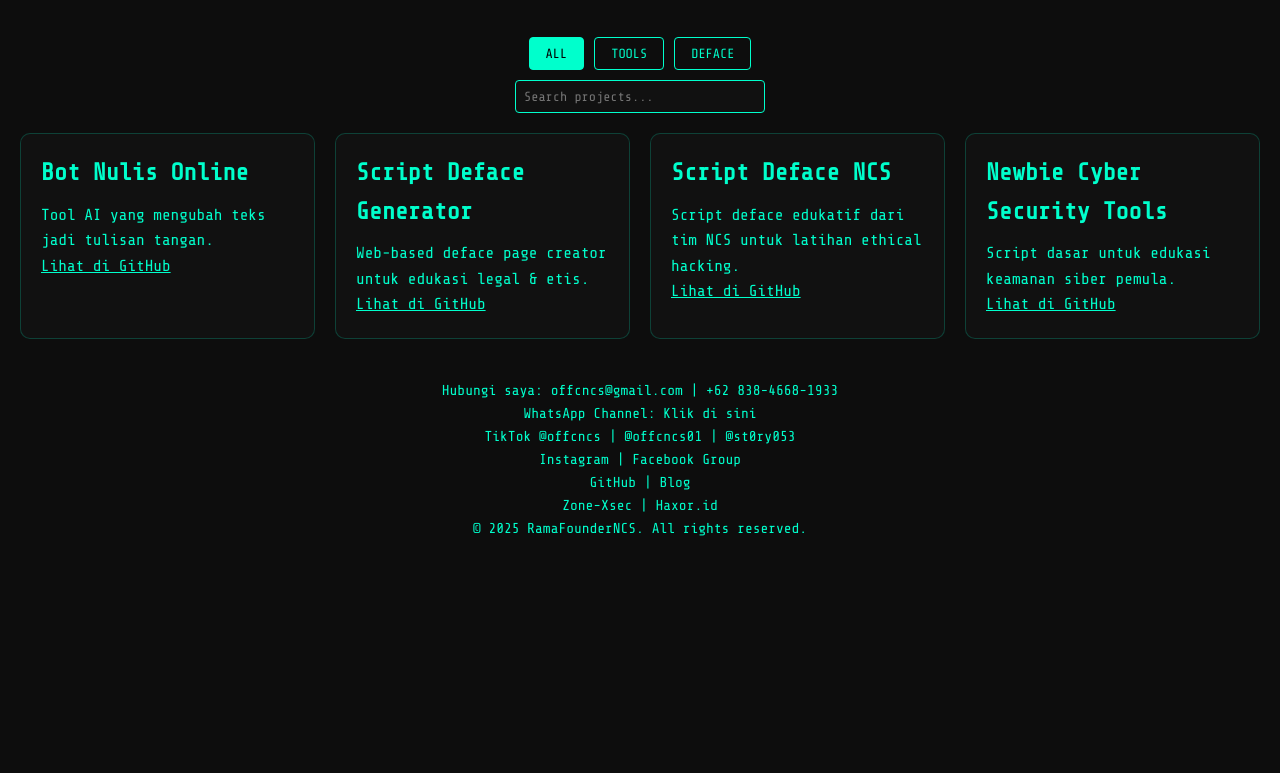
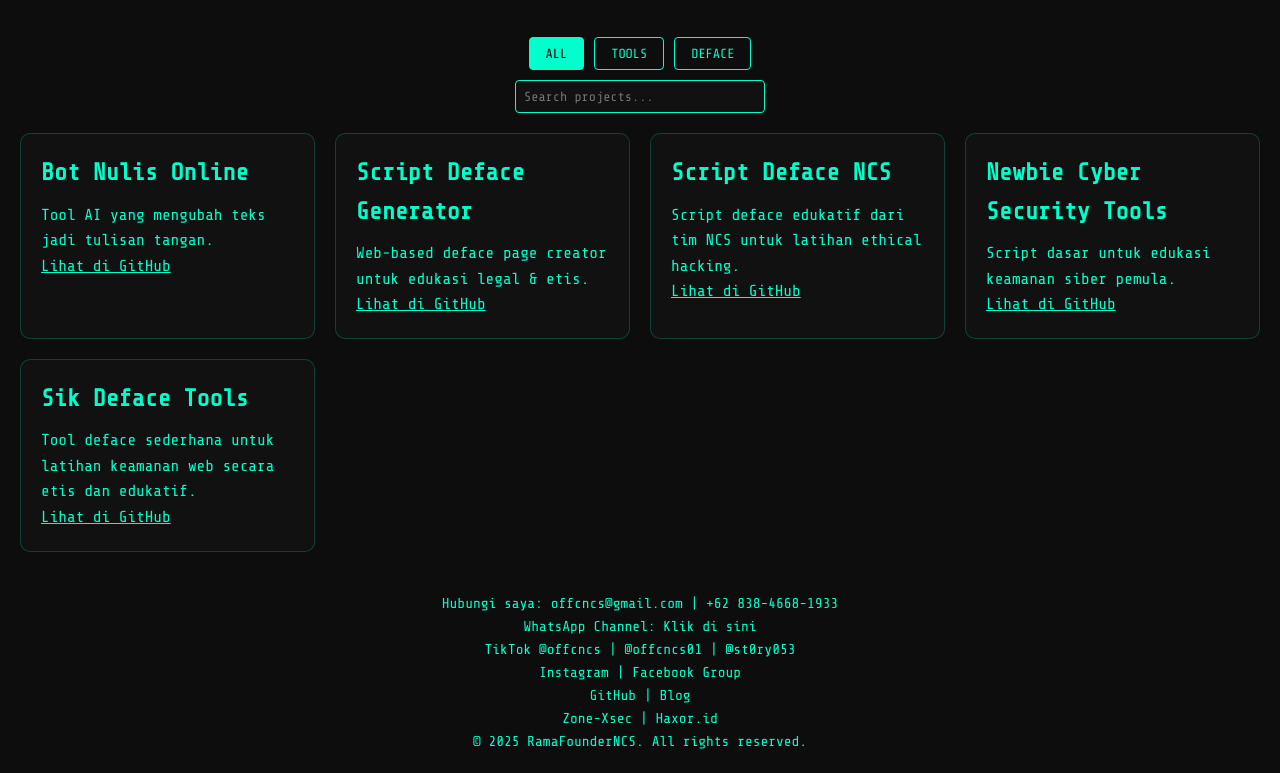
Before and after one commit to RamaFounderNCS/RamaFounderNCS, a plain HTML site: page index.html in a window 1280 px wide. Shown: the part 614-1387 px from the top of the page. Before the commit the page ends 1174 px from the top, so only its background shows below. Drawn offline with nearby package versions, Linux system fonts and the light colour scheme.

Commit message:
index.html

```diff
--- a/index.html
+++ b/index.html
@@ -172,6 +172,11 @@
       <p>Script dasar untuk edukasi keamanan siber pemula.</p>
       <a href="https://github.com/RamaFounderNCS/newbiecybersecuirty.hec.to" target="_blank">Lihat di GitHub</a>
     </div>
+    <div class="card deface">
+      <h2>Sik Deface Tools</h2>
+      <p>Tool deface sederhana untuk latihan keamanan web secara etis dan edukatif.</p>
+      <a href="https://github.com/RamaFounderNCS/sikdefacetools.l5.ca" target="_blank">Lihat di GitHub</a>
+    </div>
   </div>
 
   <footer>
```
